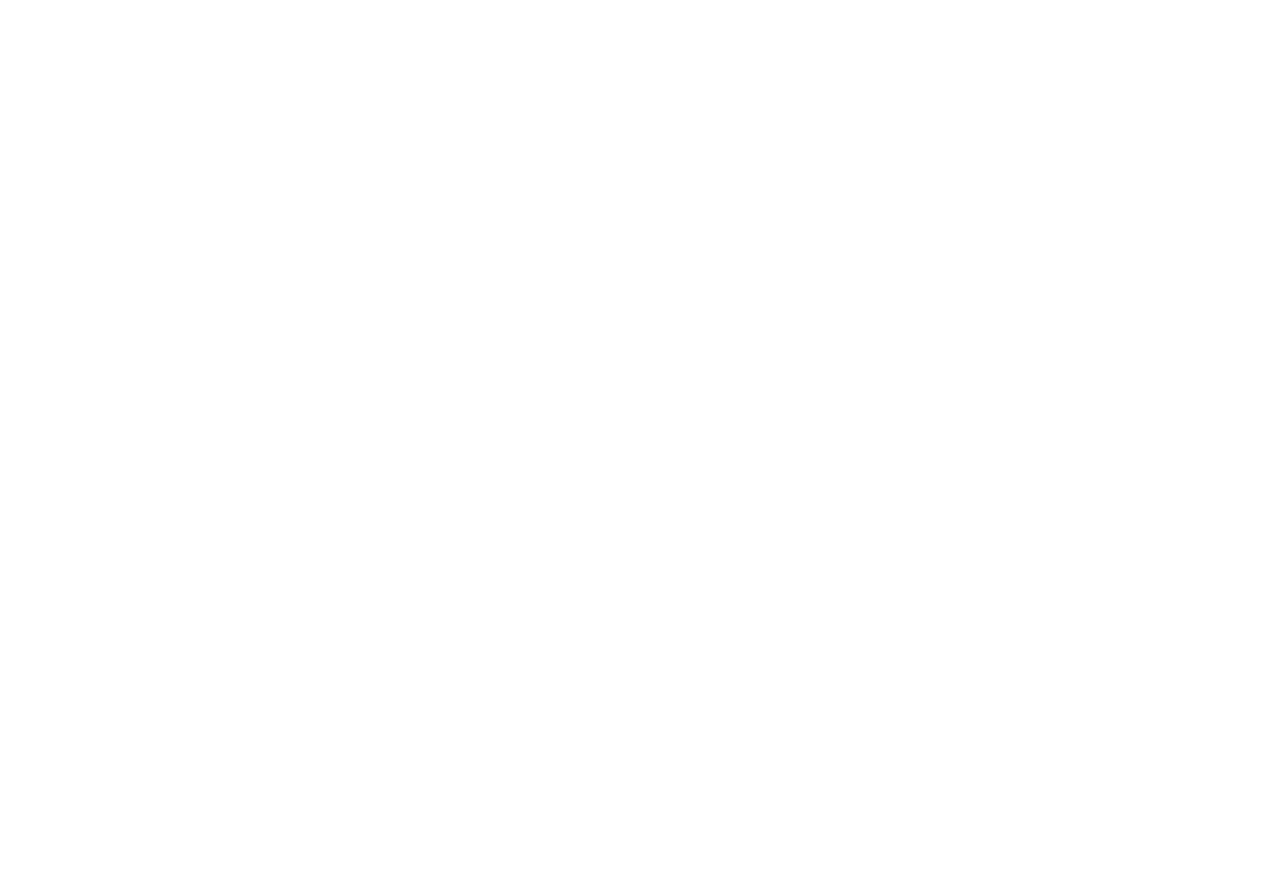
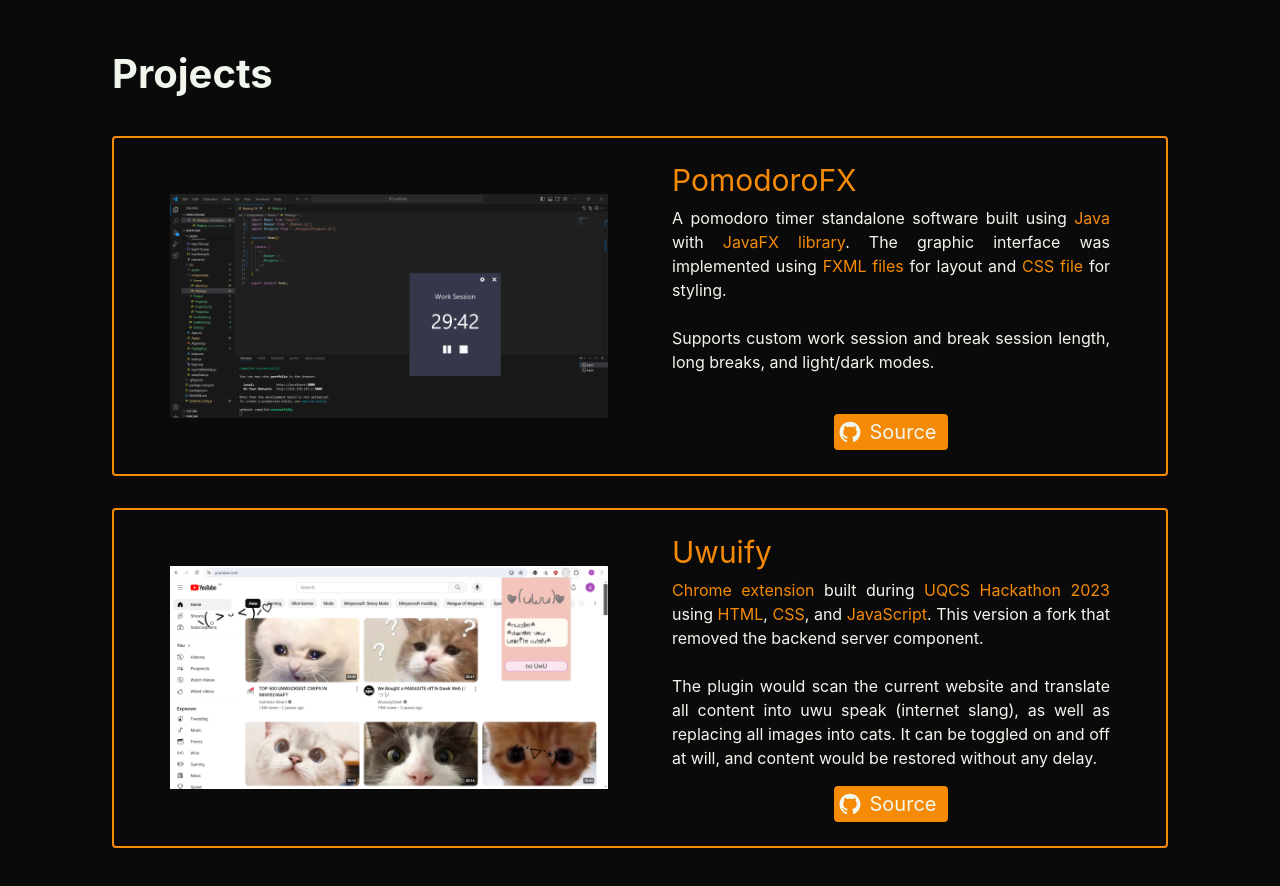
Before and after one commit to AncientMeme/AncientMeme.github.io, a React (Create React App) app: page / in a window 1280 px wide. Shown: the part 900-1786 px from the top of the page. Before the commit the page ends 800 px from the top, so only its background shows below. Built offline with nearby package versions, Linux system fonts and the light colour scheme.

Commit message:
Implemented Project section

```diff
--- a/src/App.js
+++ b/src/App.js
@@ -3,7 +3,7 @@
 
 function App() {
   return (
-    <div className="text-dark-text">
+    <div className="text-dark-text bg-dark-primary">
       <Home/>
     </div>
   );
--- /dev/null
+++ b/src/Highlight.js
@@ -0,0 +1,7 @@
+import React from "react";
+
+function Highlight({text}) {
+  return <span className="text-dark-accent">{text}</span>
+}
+
+export default Highlight;
--- a/src/components/Home/Banner.js
+++ b/src/components/Home/Banner.js
@@ -1,11 +1,42 @@
 import React from "react";
+import { AiFillGithub, AiFillLinkedin } from "react-icons/ai";
+import IconButton from "../IconButton.js";
+import Slider from "../Slider.js";
 
 function Banner()
 {
   return (
-    <>
-
-    </>
+    <section className="h-screen bg-dark-primary flex flex-col justify-center text-center">
+      <div className="self-end">
+        <Slider
+          text={"I BUILD STUFF"}
+          repeatCount={3}
+          isReverse
+        />
+      </div>
+      <div id="main-area" className="flex flex-col justify-center flex-grow">
+        <h1 className="block font-bold text-[36px] md:text-5xl shrink grow-0">
+          ANDREW WANG
+        </h1>
+        <h2 className="text-xl md:text-3xl md:mt-4 text-dark-accent">Software Developer</h2>
+        <nav className="mt-6 flex content-center justify-center">
+          <IconButton
+            Icon={<AiFillGithub/>}
+            href={"https://github.com/AncientMeme"}
+          />
+          <IconButton
+            Icon={<AiFillLinkedin/>}
+            href={"https://www.linkedin.com/in/andrew-wang-dev/"}
+          />
+        </nav>
+      </div>
+      <div className="self-end">
+        <Slider
+          text={"I BUILD STUFF"}
+          repeatCount={3}
+        />
+      </div>
+    </section>
   );
 }
 
--- a/src/components/Home/Home.js
+++ b/src/components/Home/Home.js
@@ -1,42 +1,14 @@
 import React from "react";
-import { AiFillGithub, AiFillLinkedin } from "react-icons/ai";
-import IconButton from "./IconButton";
-import Slider from "./Slider";
+import Banner from "./Banner.js";
+import Projects from "../Project/Projects.js";
 
 function Home()
 {
   return (
-    <section className="h-screen bg-dark-primary flex flex-col justify-center text-center">
-      <div className="self-end">
-        <Slider
-          text={"I BUILD STUFF"}
-          repeatCount={3}
-          isReverse
-        />
-      </div>
-      <div id="main-area" className="flex flex-col justify-center flex-grow">
-        <h1 className="block font-bold text-[40px] shrink grow-0">
-          ANDREW WANG
-        </h1>
-        <span className="text-xl text-dark-accent">Software Developer</span>
-        <nav className="mt-6 flex content-center justify-center">
-          <IconButton
-            Icon={<AiFillGithub/>}
-            href={"https://github.com/AncientMeme"}
-          />
-          <IconButton
-            Icon={<AiFillLinkedin/>}
-            href={"https://www.linkedin.com/in/andrew-wang-dev/"}
-          />
-        </nav>
-      </div>
-      <div className="self-end">
-        <Slider
-          text={"I BUILD STUFF"}
-          repeatCount={3}
-        />
-      </div>
-    </section>
+    <>
+      <Banner />
+      <Projects />
+    </>
   );
 }
 
--- /dev/null
+++ b/src/components/LinkButton.js
@@ -0,0 +1,24 @@
+import React from "react";
+
+function LinkButton({Icon, text, href}) {
+  const content = [];
+  if (Icon != null) {
+    content.push(Icon);
+  }
+  if (text != null) {
+    content.push(<p className="text-bold px-2">{text}</p>);
+  }
+
+  return(
+    <a
+      className="p-1 rounded text-lg bg-dark-accent text-dark-text flex items-center duration-200 hover:bg-dark-highlight md:text-xl"
+      href={href}
+      rel="noreferrer"
+      target="_blank"
+    >
+      {content}
+    </a>
+  );
+}
+
+export default LinkButton;
--- /dev/null
+++ b/src/components/Project/ProjectCard.js
@@ -0,0 +1,32 @@
+import React from "react";
+import { AiFillGithub } from "react-icons/ai";
+import LinkButton from "../LinkButton";
+
+function ProjectCard({image, imageAlt, title, githubHref=null, Content}) {
+  return(
+    <article className="p-6 flex flex-col border-2 rounded border-dark-accent md:flex-row">
+      <div className="flex items-center md:w-1/2">
+        <img
+          className="mb-2 md:mb-0 md:p-8 md:w-full"
+          src={image}
+          alt={imageAlt}
+        />
+      </div>
+      <div className="flex flex-col md:px-8 md:w-1/2">
+        <div className="md:grow">
+          <h2 className="mb-2 text-3xl text-dark-accent text-center md:text-left">{title}</h2>
+          {Content}
+        </div>
+        <nav className="mt-4 flex justify-around">
+          <LinkButton
+            Icon={<AiFillGithub className="text-2xl"/>}
+            text={"Source"}
+            href={githubHref}
+          />
+        </nav>
+      </div>
+    </article>
+  );
+}
+
+export default ProjectCard;
--- /dev/null
+++ b/src/components/Project/ProjectList.js
@@ -0,0 +1,49 @@
+import React from "react";
+import Highlight from "../../Highlight.js";
+import pomodorofx from "../../assets/pomodorofx.png";
+import uwuify from "../../assets/uwuify.png";
+
+const ProjectList = [
+  {
+    image: pomodorofx,
+    alt: "PomodoroFX, a JavaFX software",
+    title: "PomodoroFX",
+    githubHref: "https://github.com/AncientMeme/pomodoroFX",
+    content:
+      <>
+        <p className="text-justify">
+          A pomodoro timer standalone software built
+          using <Highlight text="Java"/> with <Highlight text="JavaFX library"/>. The
+          graphic interface was implemented using <Highlight text="FXML files"/> for layout
+          and <Highlight text="CSS file"/> for styling.
+        </p>
+        <br></br>
+        <p className="text-justify">
+          Supports custom work session and break session length, long breaks, and light/dark
+          modes.
+        </p>
+      </>
+  },
+  {
+    image: uwuify,
+    alt: "uwuify, a Google Chrome Extension",
+    title: "Uwuify",
+    githubHref: "https://github.com/AncientMeme/uwuify",
+    content:
+      <>
+        <p className="text-justify">
+          <Highlight text="Chrome extension"/> built during <Highlight text="UQCS Hackathon 2023"/> using
+          <Highlight text=" HTML"/>, <Highlight text="CSS"/>, and <Highlight text="JavaScript"/>. This
+          version a fork that removed the backend server component.
+        </p>
+        <br></br>
+        <p className="text-justify">
+          The plugin would scan the current website and translate all content into uwu speak (internet slang),
+          as well as replacing all images into cats.
+          It can be toggled on and off at will, and content would be restored without any delay.
+        </p>
+      </>
+  }
+];
+
+export default ProjectList;
--- /dev/null
+++ b/src/components/Project/Projects.js
@@ -0,0 +1,33 @@
+import React from "react";
+import ProjectCard from "./ProjectCard.js";
+import ProjectList from "./ProjectList.js";
+
+function Projects()
+{
+  // build the project cards
+  const projectCards = [];
+  for (let i = 0; i < ProjectList.length; ++i) {
+    let project = ProjectList[i];
+    projectCards.push(
+      <ProjectCard
+        id={`project-${i}`}
+        image={project.image}
+        imageAlt={project.alt}
+        title={project.title}
+        githubHref={project.githubHref}
+        Content={project.content}
+      />
+    );
+  }
+
+  return(
+    <article className="p-4 md:p-28">
+      <h1 className="my-8 text-[40px] font-bold">Projects</h1>
+      <section className="flex flex-col gap-y-8 justify-center">
+        {projectCards}
+      </section>
+    </article>
+  );
+}
+
+export default Projects;
--- a/tailwind.config.js
+++ b/tailwind.config.js
@@ -12,6 +12,7 @@
           primary: "#0a0a0a",
           secondary: "#607b7d",
           accent: "#f58a07",
+          highlight: "#d25e1B",
           text: "#f1f7ed"
         }
       },
```
Also changed, not shown: src/assets/pomodorofx.png (added), src/assets/uwuify.png (added), src/components/IconButton.js (renamed from src/components/Home/IconButton.js), src/components/Slider.js (renamed from src/components/Home/Slider.js).
